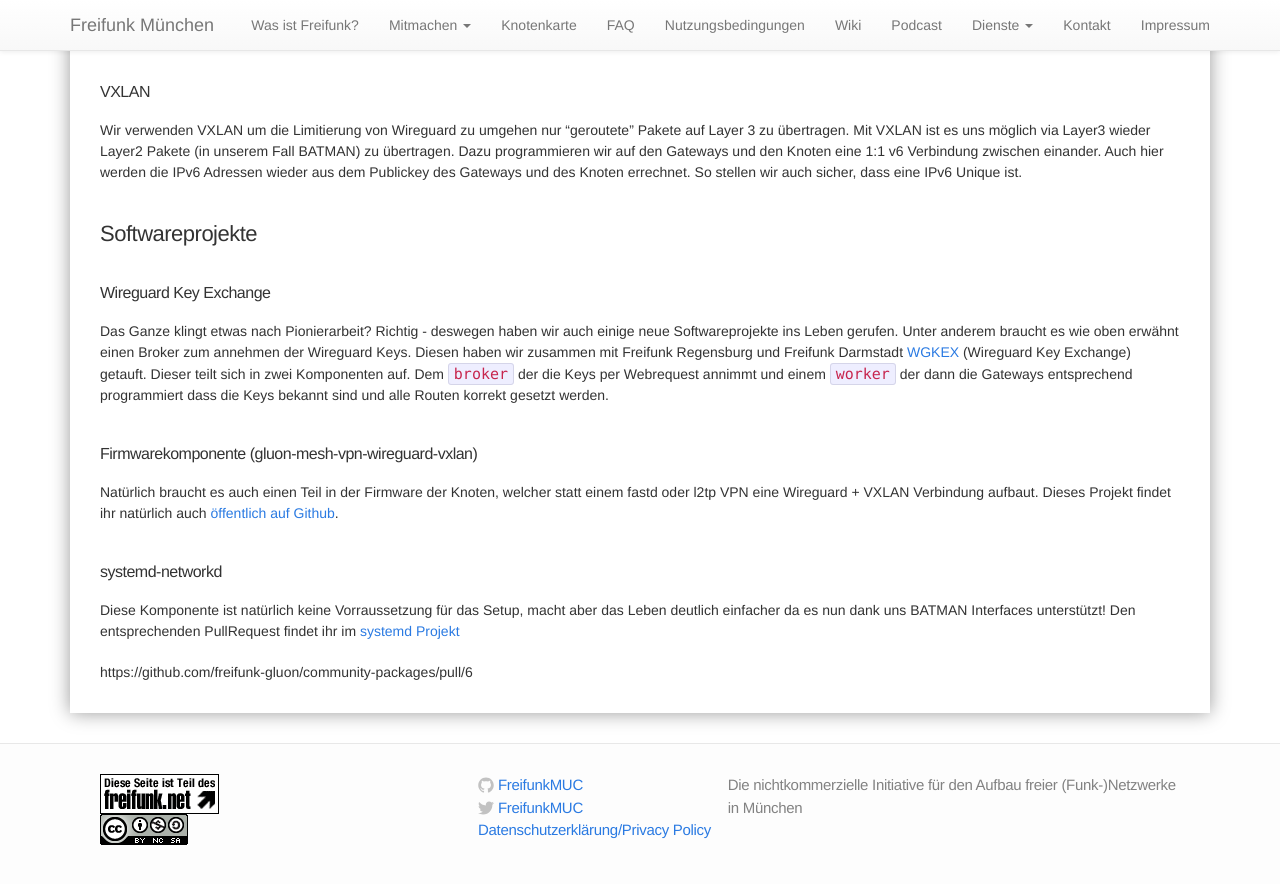
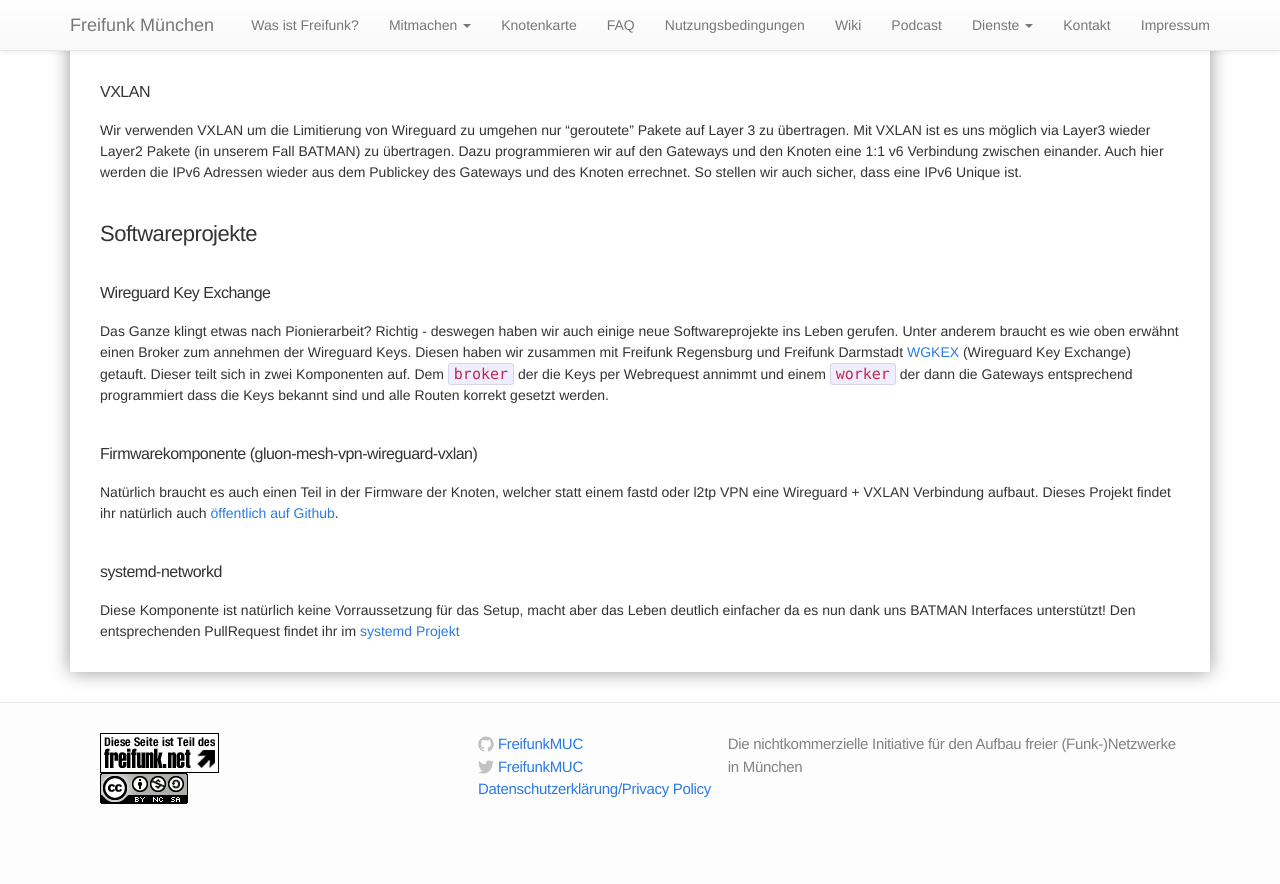
Before and after one commit to freifunkMUC/freifunkmuc.github.io, a Jekyll site: the page built from _posts/2020-12-03-wireguard-firmware.markdown, in a window 1280 px wide and 900 px high, scrolled down 708 px. Shown: the top 884 px of the window. Built offline with Jekyll 4.4.1, drawn with Linux system fonts in a browser that asks for light colours; after the commit the page ends 1567 px from its top, so only the background shows below that; part of the change alters nothing that is shown.

Commit message:
Update 2020-12-03-wireguard-firmware.markdown

```diff
--- a/_posts/2020-12-03-wireguard-firmware.markdown
+++ b/_posts/2020-12-03-wireguard-firmware.markdown
@@ -30,6 +30,3 @@ Natürlich braucht es auch einen Teil in der Firmware der Knoten, welcher statt
 
 #### systemd-networkd
 Diese Komponente ist natürlich keine Vorraussetzung für das Setup, macht aber das Leben deutlich einfacher da es nun dank uns BATMAN Interfaces unterstützt! Den entsprechenden PullRequest findet ihr im [systemd Projekt](https://github.com/systemd/systemd/pull/17252)
-
-
- https://github.com/freifunk-gluon/community-packages/pull/6
```
